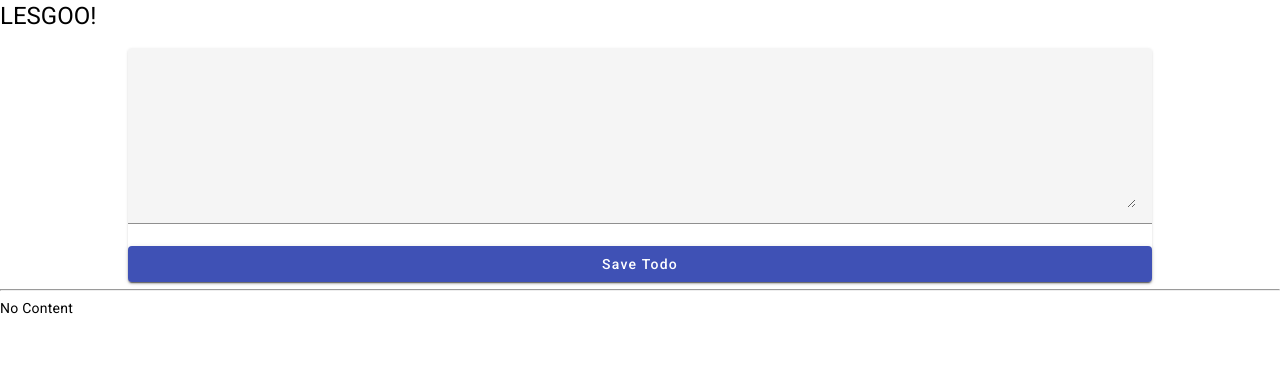
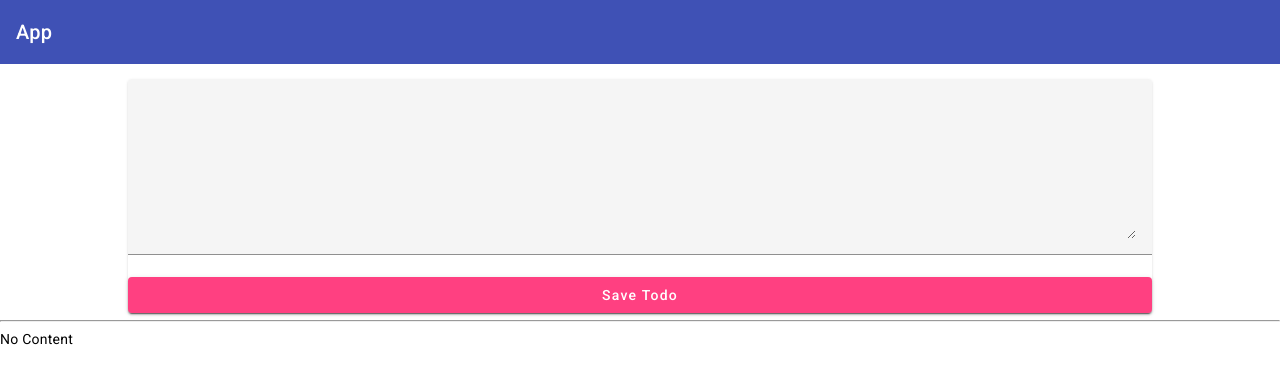
Before and after one commit to pyggyyy/app-pyggysbank, an Angular app: page / in a window 1280 px wide. Shown: the top 384 px of the page. Built offline with nearby package versions, Linux system fonts and the light colour scheme.

Commit message:
Added Header/Toolbar

```diff
--- a/src/app/app.component.css
+++ b/src/app/app.component.css
@@ -0,0 +1,3 @@
+main{
+    margin-top: 15px;
+}
--- a/src/app/app.component.html
+++ b/src/app/app.component.html
@@ -1,3 +1,5 @@
-<h1>LESGOO!</h1>
 <!-- Components Will go here.-->
-<app-todo-create></app-todo-create>
+<app-header></app-header>
+<main>
+    <app-todo-create></app-todo-create>
+</main>
--- a/src/app/app.module.ts
+++ b/src/app/app.module.ts
@@ -2,9 +2,12 @@ import { NgModule } from '@angular/core';
 import { BrowserModule } from '@angular/platform-browser';
 import { BrowserAnimationsModule } from '@angular/platform-browser/animations';
 import { FormsModule } from '@angular/forms';
+
+//Material Modules
 import { MatInputModule } from '@angular/material/input';
 import { MatCardModule } from '@angular/material/card';
 import { MatButtonModule } from '@angular/material/button';
+import { MatToolbarModule } from '@angular/material/toolbar';
 
 import { AppComponent } from './app.component';
 import { TodoCreateComponent } from './todo-create/todo-create.component';
@@ -22,7 +25,8 @@ import { HeaderComponent } from './header/header.component';
     BrowserAnimationsModule,
     MatInputModule,
     MatCardModule,
-    MatButtonModule
+    MatButtonModule,
+    MatToolbarModule
   ],
   providers: [],
   bootstrap: [AppComponent]
--- a/src/app/header/header.component.html
+++ b/src/app/header/header.component.html
@@ -1 +1 @@
-<p>header works!</p>
+<mat-toolbar color="primary">App</mat-toolbar>
--- a/src/app/todo-create/todo-create.component.html
+++ b/src/app/todo-create/todo-create.component.html
@@ -2,7 +2,7 @@
     <mat-form-field>
         <textarea matInput rows="6" [(ngModel)]="enterredTodo"></textarea>
     </mat-form-field>
-    <button mat-raised-button color="primary" (click)="onCreate()">Save Todo</button>
+    <button mat-raised-button color="accent" (click)="onCreate()">Save Todo</button>
 </mat-card>
 
 <hr>
```
